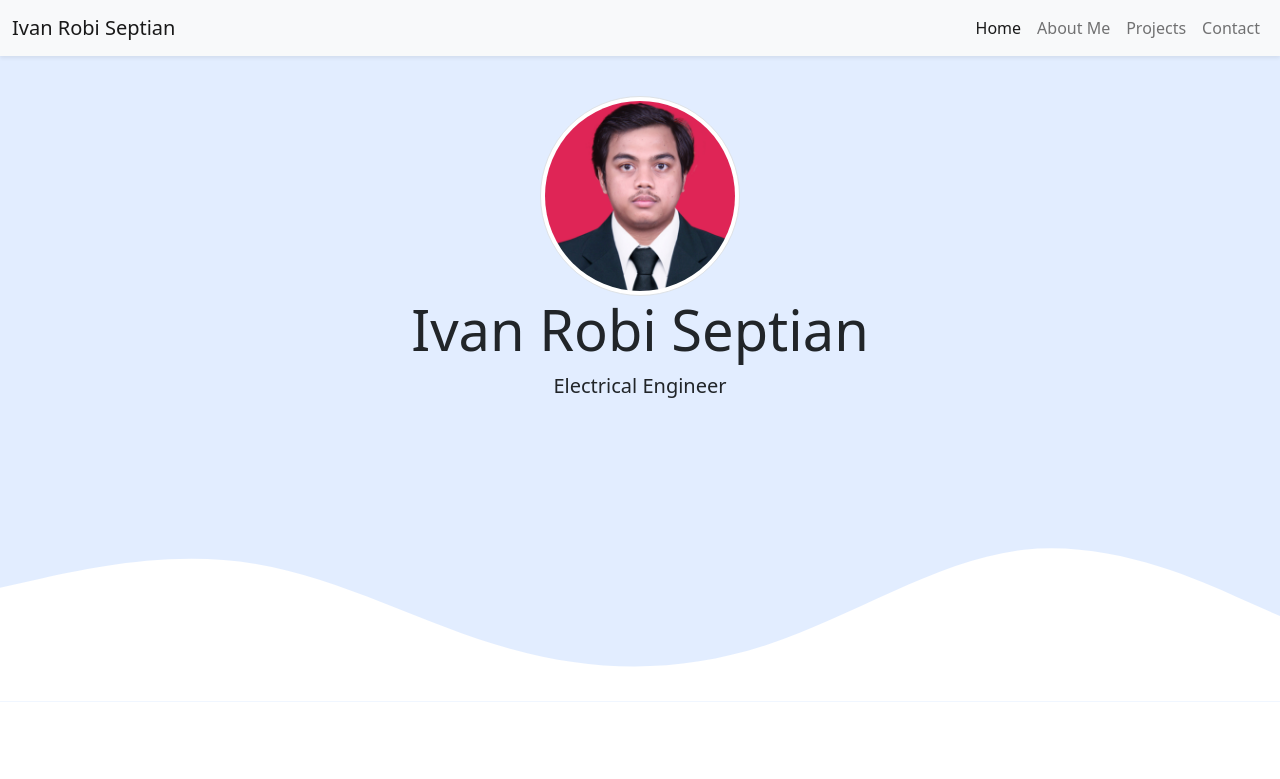
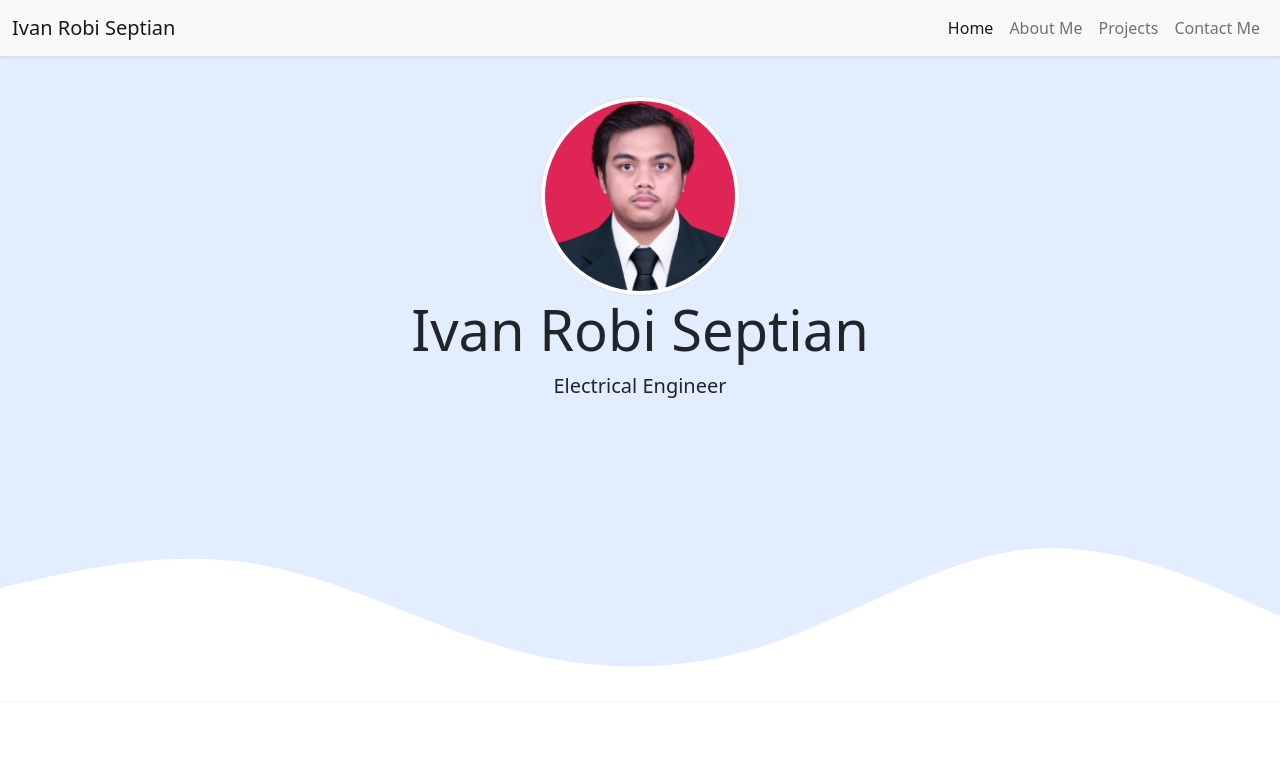
Before and after one commit to Ivan-R-Septian/Ivan-R-Septian.github.io, a plain HTML site: page index.html in a window 1280 px wide. Shown: the top 779 px of the page. Drawn offline with nearby package versions, Linux system fonts and the light colour scheme.

Commit message:
change contact me

```diff
--- a/index.html
+++ b/index.html
@@ -40,7 +40,7 @@
             <a class="nav-link active" aria-current="page" href="#home">Home</a>
             <a class="nav-link" href="#about">About Me</a>
             <a class="nav-link" href="#projects">Projects</a>
-            <a class="nav-link" href="#contact">Contact</a>
+            <a class="nav-link" href="#contact">Contact Me</a>
           </div>
         </div>
       </div>
```
